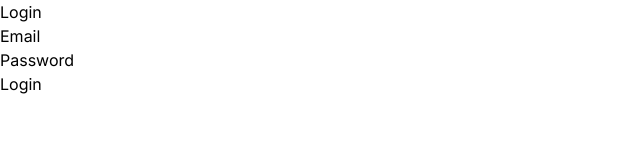
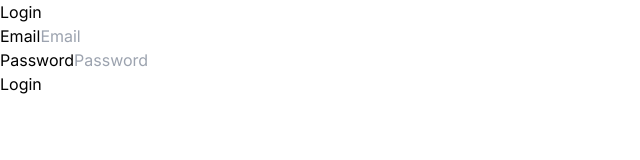
Before and after one commit to raza-ahmed-khan360/login-system, a Next.js app: page /auth/login in a window 1280 px wide. Shown: the top 160 px of the page, without its empty margins (0-640 px from the left). Built offline with nearby package versions, Linux system fonts and the light colour scheme.

Commit message:
new commit from github desktop

```diff
--- a/app/api/auth/login/route.ts
+++ b/app/api/auth/login/route.ts
@@ -46,8 +46,8 @@ export async function POST(req: Request) {
       { expiresIn: '24h' }
     );
 
-    // Create response with user data
-    const response = NextResponse.redirect('/dashboard'); // Redirect to login success page
+    // Create response and set cookie
+    const response = NextResponse.redirect('/dashboard'); // Redirect to dashboard
     response.cookies.set({
       name: 'auth_token',
       value: token,
--- a/app/auth/login/page.tsx
+++ b/app/auth/login/page.tsx
@@ -11,28 +11,21 @@ export default function LoginPage() {
   const [error, setError] = useState('');
   const router = useRouter();
 
-  const handleLogin = async (e: React.FormEvent) => {
+  const handleSubmit = async (e: React.FormEvent) => {
     e.preventDefault();
+    const res = await fetch('/api/auth/login', {
+      method: 'POST',
+      headers: {
+        'Content-Type': 'application/json',
+      },
+      body: JSON.stringify({ email, password }),
+    });
 
-    try {
-      const response = await fetch('/api/auth/login', {
-        method: 'POST',
-        headers: { 'Content-Type': 'application/json' },
-        body: JSON.stringify({ email, password }),
-      });
-
-      const data = await response.json();
-
-      if (!response.ok) {
-        setError(data.error || 'Login failed');
-        return;
-      }
-
-      // On successful login, redirect to home page
-      router.push('/');
-    } catch (err) {
-      console.error('Login error:', err);
-      setError('Something went wrong. Please try again.');
+    if (res.redirected) {
+      window.location.href = res.url; // Redirect to the dashboard
+    } else {
+      const data = await res.json();
+      setError(data.error || 'An error occurred');
     }
   };
 
@@ -40,14 +33,26 @@ export default function LoginPage() {
     <div className="container">
       <h1>Login</h1>
       {error && <p className="error">{error}</p>}
-      <form onSubmit={handleLogin}>
+      <form onSubmit={handleSubmit}>
         <div>
           <label>Email</label>
-          <input type="email" value={email} onChange={(e) => setEmail(e.target.value)} required />
+          <input
+            type="email"
+            value={email}
+            onChange={(e) => setEmail(e.target.value)}
+            placeholder="Email"
+            required
+          />
         </div>
         <div>
           <label>Password</label>
-          <input type="password" value={password} onChange={(e) => setPassword(e.target.value)} required />
+          <input
+            type="password"
+            value={password}
+            onChange={(e) => setPassword(e.target.value)}
+            placeholder="Password"
+            required
+          />
         </div>
         <button type="submit">Login</button>
       </form>
--- a/middleware.ts
+++ b/middleware.ts
@@ -49,7 +49,6 @@ export function middleware(request: NextRequest) {
 
   // If user is authenticated
   if (isAuthenticated) {
-    // Redirect to dashboard if trying to access auth-only pages
     if (isAuthOnlyPath) {
       return NextResponse.redirect(new URL('/dashboard', request.url));
     }
@@ -58,7 +57,6 @@ export function middleware(request: NextRequest) {
 
   // If user is not authenticated
   if (isProtectedPath) {
-    // Redirect to login if trying to access protected pages
     return NextResponse.redirect(new URL('/login', request.url));
   }
 
```
